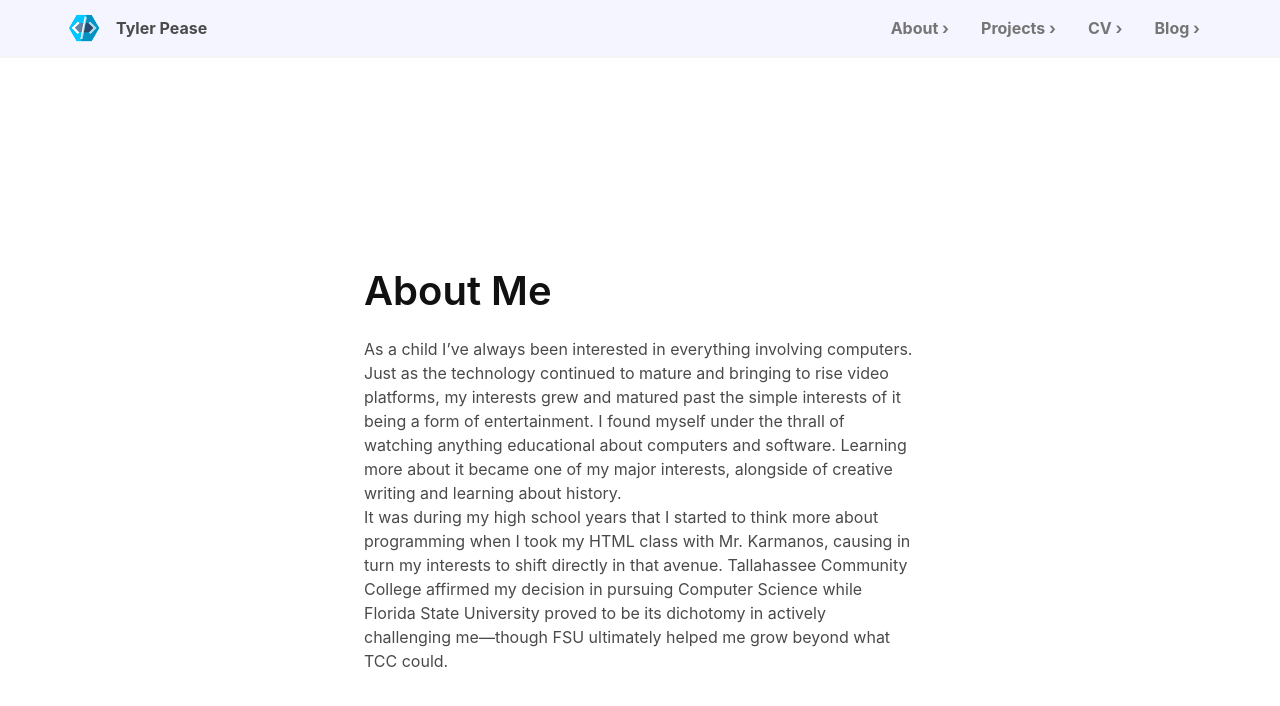
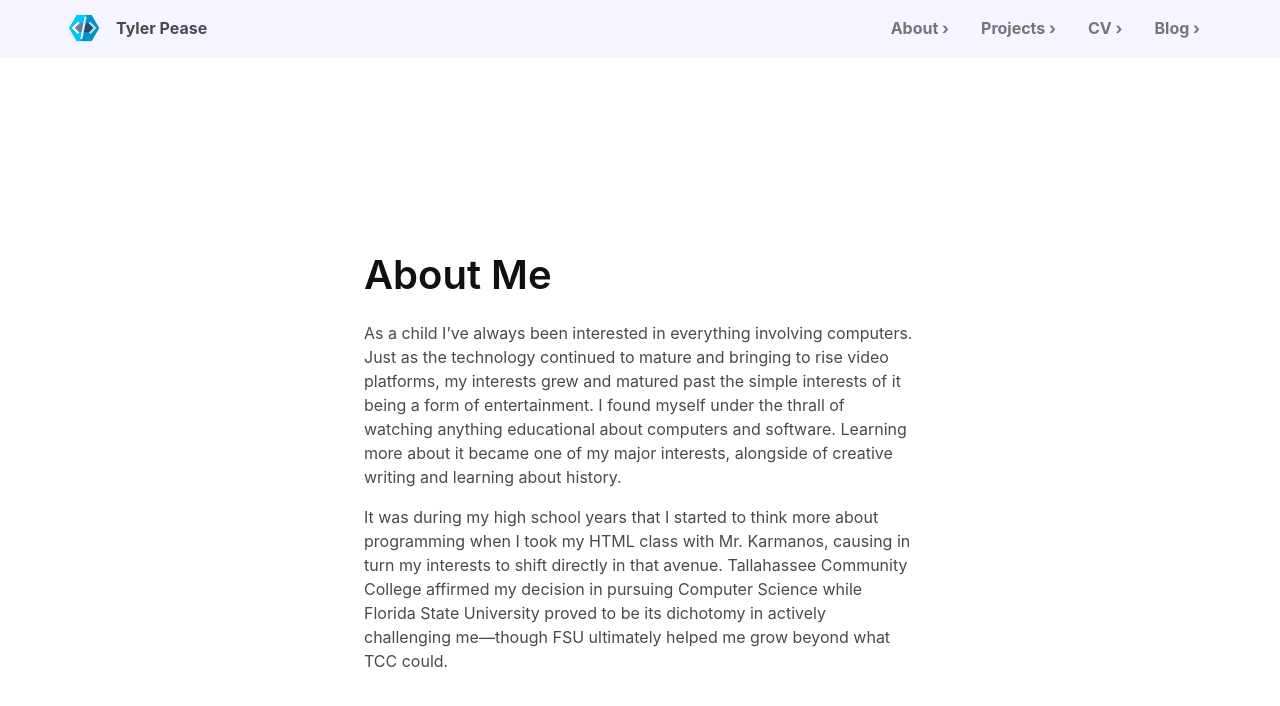
Before and after one commit to SirTarragon/sirtarragon.github.io, a Jekyll site: the page built from index.html, in a window 1280 px wide and 900 px high, scrolled down 936 px. Shown: the top 706 px of the window. Built offline with Jekyll 4.4.1, drawn with Linux system fonts in a browser that asks for light colours.

Commit message:
fixed spacing of homepage about-me

```diff
--- a/index.html
+++ b/index.html
@@ -11,6 +11,7 @@ title: Home
 	</video>
 -->
 	<div class="hero-body">
+		<!-- rgba(255,255,255,0.2) -->
 		<div id="info-container" class="container has-text-centered" style="background-color: transparent;">
 			<div class="is-vcentered is-two-thirds is-centered has-nice-link"
 				style="border-radius: 8px;">
@@ -32,7 +33,7 @@ title: Home
 	<div class="hero-body">
 		<div class="container">
 			<div class="columns is-centered is-vcentered">
-				<div class="column is-half is-narrow">
+				<div class="column is-half is-narrow content">
 					<h1 class="title is-2">About Me</h1>
 					<p>
 						{% capture bio %}{% include_relative about/bioblurb.md %}{% endcapture %}
```
